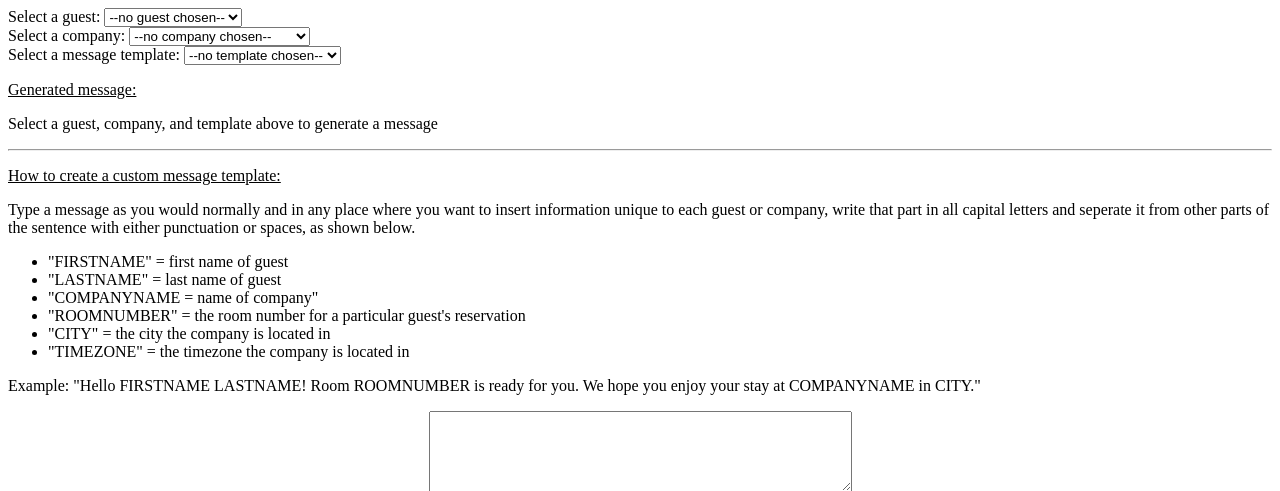
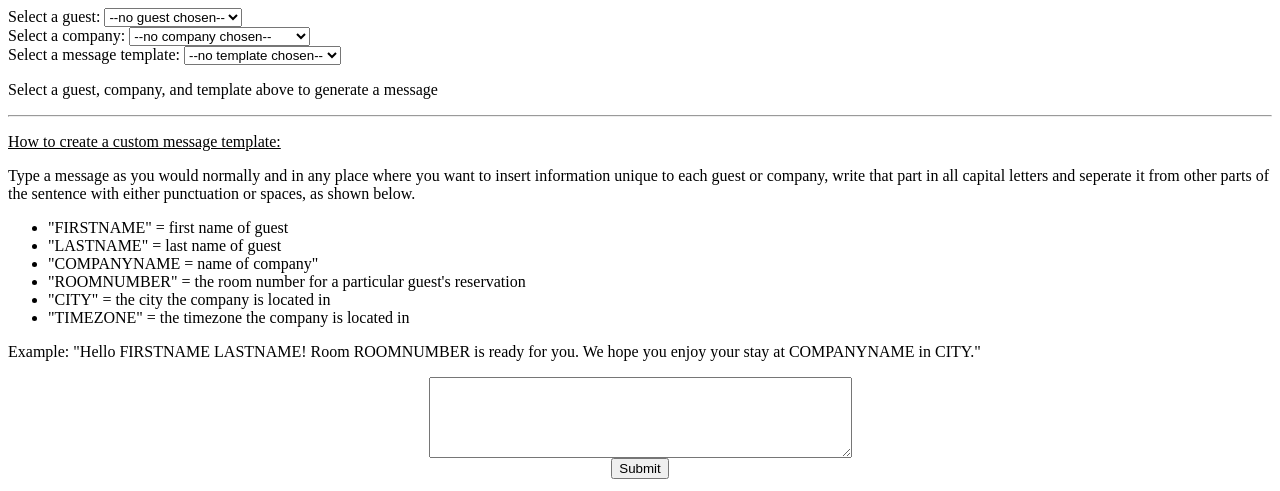
Before and after one commit to gbrown3/Kipsu-Project, a Flask app: page / in a window 1280 px wide. Shown: the top 491 px of the page. Run offline with Flask 2, Linux system fonts and the light colour scheme.

Commit message:
Cleaned up GUI a bit

```diff
--- a/templates/index.html
+++ b/templates/index.html
@@ -48,7 +48,6 @@
     </select>
     <br/>
 
-    <p style="text-decoration: underline;">Generated message:</p>
     <p id="message">Select a guest, company, and template above to generate a message</p>
 
 
```
